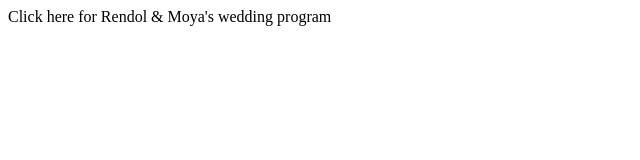
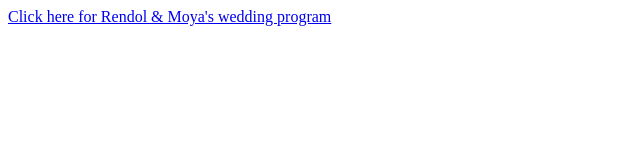
Before and after one commit to eledeaton/Rendol-Moya-wedding-program, a plain HTML site: page index.html in a window 1280 px wide. Shown: the whole page, without its empty margins (0-640 px from the left). Drawn offline with Linux system fonts and the light colour scheme.

Commit message:
Update index.html

```diff
--- a/index.html
+++ b/index.html
@@ -1,3 +1,3 @@
 <html>
- <p></p> <a href="https://github.com/eledeaton/Rendol-Moya-wedding-program/blob/main/1.png"/> <a> Click here for Rendol & Moya's wedding program</a>
+ <p><a href="https://github.com/eledeaton/Rendol-Moya-wedding-program/blob/main/1.png"> Click here for Rendol & Moya's wedding program</a></p>
 </html>
```
